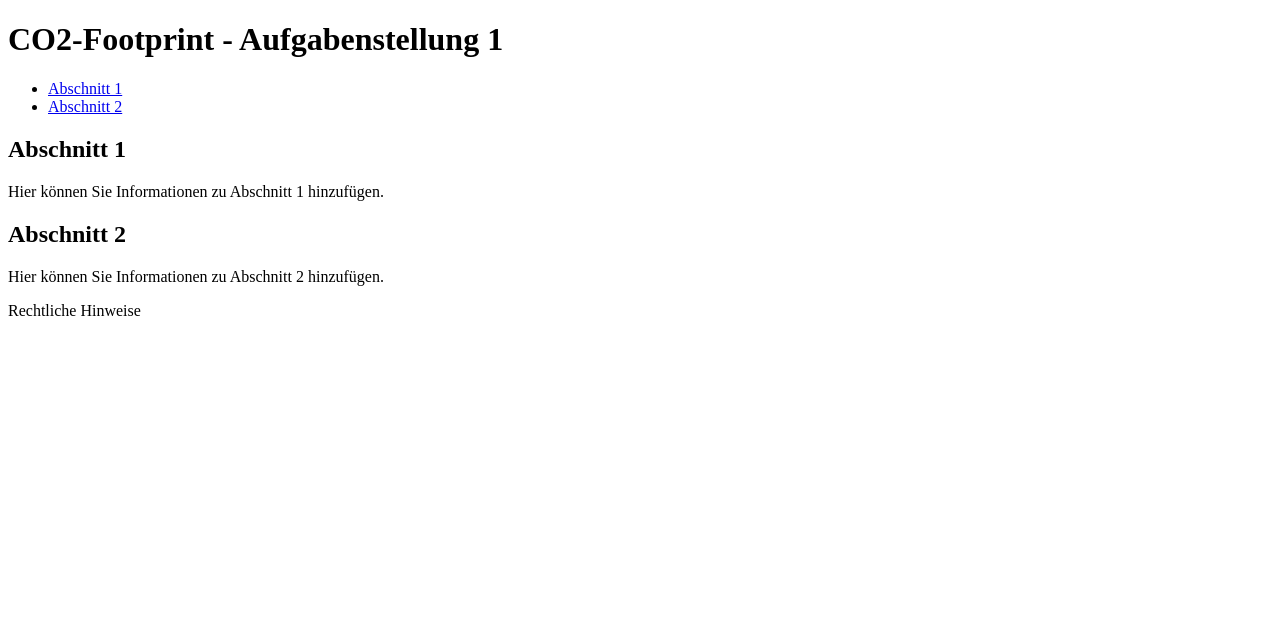
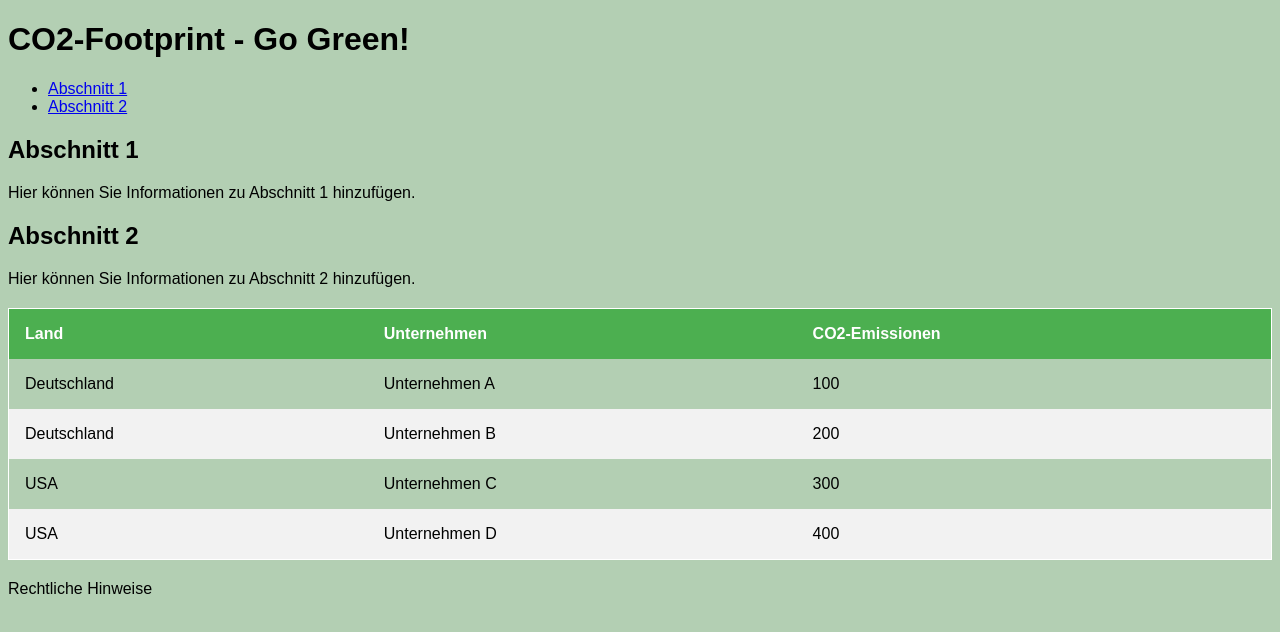
Before and after one commit to ChStUi/CO2Footprint, a plain HTML site: page index.html in a window 1280 px wide. Drawn offline with Linux system fonts and the light colour scheme.

Commit message:
Grundlagen mit Logik

```diff
--- /dev/null
+++ b/data.json
@@ -0,0 +1,6 @@
+[
+    {"Land": "Deutschland", "Unternehmen": "Unternehmen A", "Emissionen": 100},
+    {"Land": "Deutschland", "Unternehmen": "Unternehmen B", "Emissionen": 200},
+    {"Land": "USA", "Unternehmen": "Unternehmen C", "Emissionen": 300},
+    {"Land": "USA", "Unternehmen": "Unternehmen D", "Emissionen": 400}
+]
--- a/index.html
+++ b/index.html
@@ -3,12 +3,13 @@
 <head>
     <meta charset="UTF-8">
     <meta name="viewport" content="width=device-width, initial-scale=1.0">
-    <title>CO2-Footprint - Aufgabenstellung 1</title>
-    <!-- Hier können Sie Ihre CSS- und JavaScript-Dateien einbinden -->
+    <title>CO2-Footprint</title>
+    <link rel="stylesheet" type="text/css" href="styles.css">
+    <script src="sort.js"></script>
 </head>
 <body>
     <header>
-        <h1>CO2-Footprint - Aufgabenstellung 1</h1>
+        <h1>CO2-Footprint - Go Green!</h1>
         <nav>
             <ul>
                 <li><a href="#section1">Abschnitt 1</a></li>
@@ -29,7 +30,31 @@
             <p>Hier können Sie Informationen zu Abschnitt 2 hinzufügen.</p>
         </section>
 
-        <!-- Fügen Sie weitere Abschnitte hinzu, wie benötigt -->
+        <table id="myTable">
+            <thead>
+                <tr>
+                    <th onclick="sortTable(0)">Land</th>
+                    <th onclick="sortTable(1)">Unternehmen</th>
+                    <th onclick="sortTable(2)">CO2-Emissionen</th>
+                </tr>
+            </thead>
+            <tbody>
+            </tbody>
+        </table>
+
+        <script>
+        fetch('data.json')
+            .then(response => response.json())
+            .then(data => {
+                var table = document.getElementById('myTable').getElementsByTagName('tbody')[0];
+                data.forEach(item => {
+                    var row = table.insertRow();
+                    row.insertCell().innerText = item.Land;
+                    row.insertCell().innerText = item.Unternehmen;
+                    row.insertCell().innerText = item.Emissionen;
+                });
+            });
+        </script>
     </main>
 
     <footer>
--- /dev/null
+++ b/sort.js
@@ -0,0 +1,36 @@
+function sortTable(n) {
+    var table, rows, switching, i, x, y, shouldSwitch, dir, switchcount = 0;
+    table = document.getElementById("myTable");
+    switching = true;
+    dir = "asc";
+    while (switching) {
+        switching = false;
+        rows = table.rows;
+        for (i = 1; i < (rows.length - 1); i++) {
+            shouldSwitch = false;
+            x = rows[i].getElementsByTagName("TD")[n];
+            y = rows[i + 1].getElementsByTagName("TD")[n];
+            if (dir == "asc") {
+                if (x.innerHTML.toLowerCase() > y.innerHTML.toLowerCase()) {
+                    shouldSwitch = true;
+                    break;
+                }
+            } else if (dir == "desc") {
+                if (x.innerHTML.toLowerCase() < y.innerHTML.toLowerCase()) {
+                    shouldSwitch = true;
+                    break;
+                }
+            }
+        }
+        if (shouldSwitch) {
+            rows[i].parentNode.insertBefore(rows[i + 1], rows[i]);
+            switching = true;
+            switchcount ++;
+        } else {
+            if (switchcount == 0 && dir == "asc") {
+                dir = "desc";
+                switching = true;
+            }
+        }
+    }
+}
--- /dev/null
+++ b/styles.css
@@ -0,0 +1,39 @@
+body {
+    font-family: Arial, sans-serif;
+    background-color: #b3cfb3;
+}
+
+table {
+    width: 100%;
+    border-collapse: collapse;
+    margin: 20px 0;
+    border: 1px solid white;
+}
+
+th {
+    background-color: #4CAF50;
+    color: white;
+}
+
+th, td {
+    text-align: left;
+    padding: 16px;
+}
+
+tr:nth-child(even) {
+    background-color: #f2f2f2;
+}
+
+tr:hover {
+    background-color: #ddd;
+}
+
+@media (max-width: 600px) {
+    body {
+        font-size: 18px;
+    }
+
+    th, td {
+        padding: 12px;
+    }
+}
```
